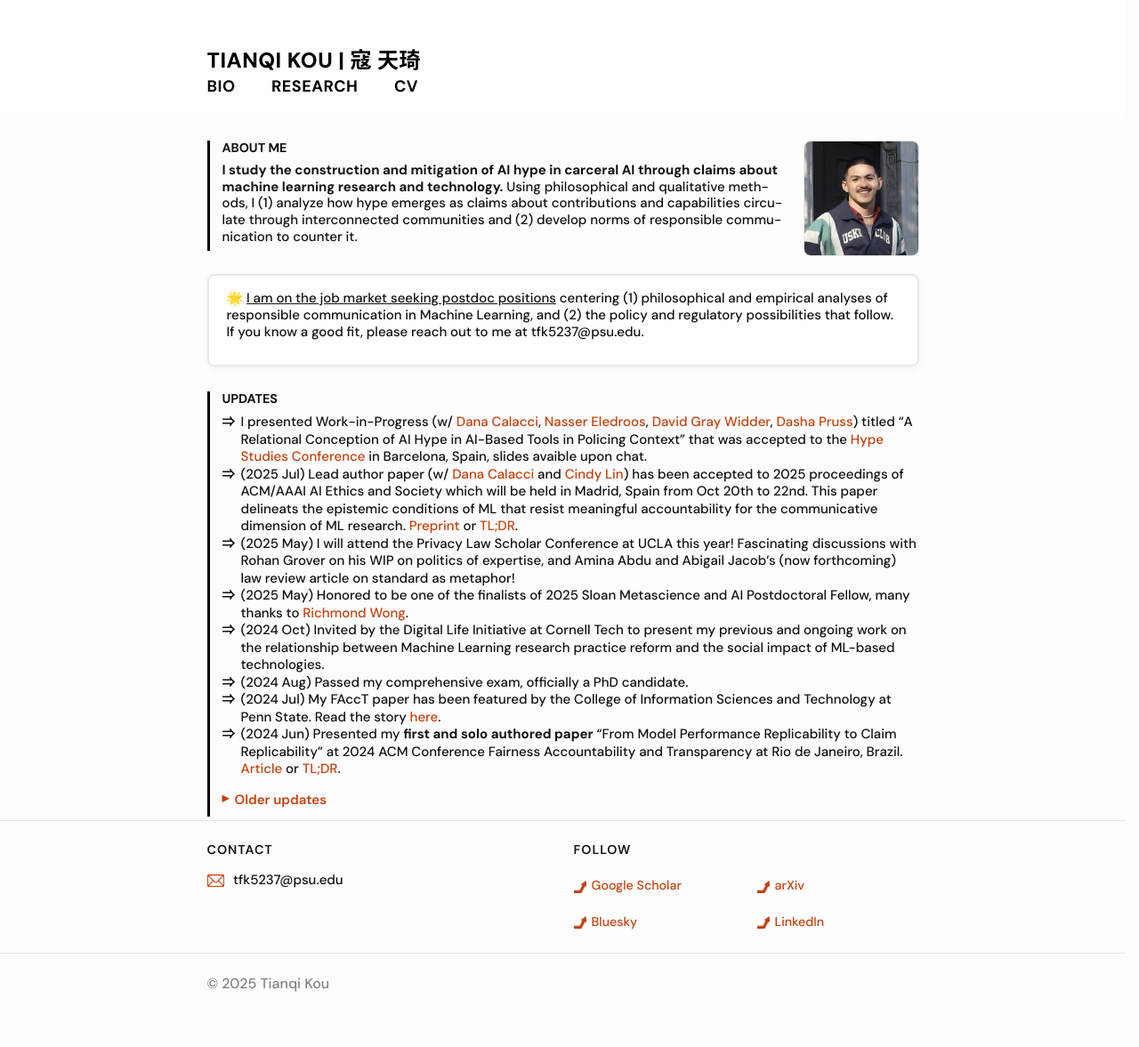
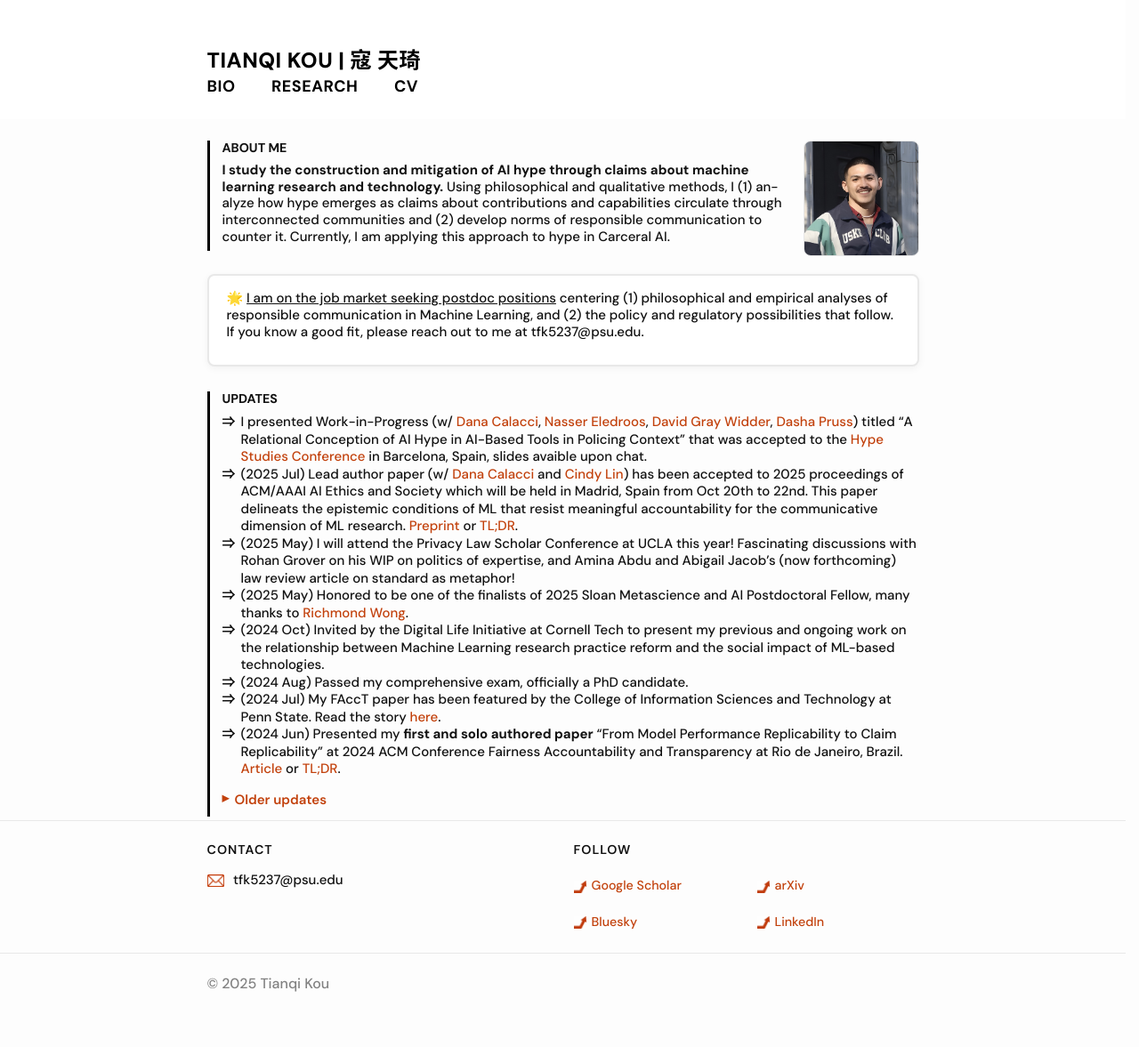
Before and after one commit to koutianqi/koutianqi.github.io, a Jekyll site: the page built from index.markdown, in a window 1280 px wide. Shown: the whole page at 89% size. Built offline with Jekyll 4.4.1, drawn with Linux system fonts in a browser that asks for light colours.

Commit message:
Update index.markdown

```diff
--- a/index.markdown
+++ b/index.markdown
@@ -10,7 +10,7 @@
   <h2 class="mobile-only"><strong>ABOUT ME</strong></h2>
 
 
-**I study the construction and mitigation of AI hype in carceral AI through claims about machine learning research and technology.** Using philosophical and qualitative methods, I (1) analyze how hype emerges as claims about contributions and capabilities circulate through interconnected communities and (2) develop norms of responsible communication to counter it.
+**I study the construction and mitigation of AI hype through claims about machine learning research and technology.** Using philosophical and qualitative methods, I (1) analyze how hype emerges as claims about contributions and capabilities circulate through interconnected communities and (2) develop norms of responsible communication to counter it. Currently, I am applying this approach to hype in Carceral AI.
 
   </div>
   <img class="headshot" src="{{ "/assets/img/headshot_crop.jpg" | relative_url }}" alt="Headshot" />
```
